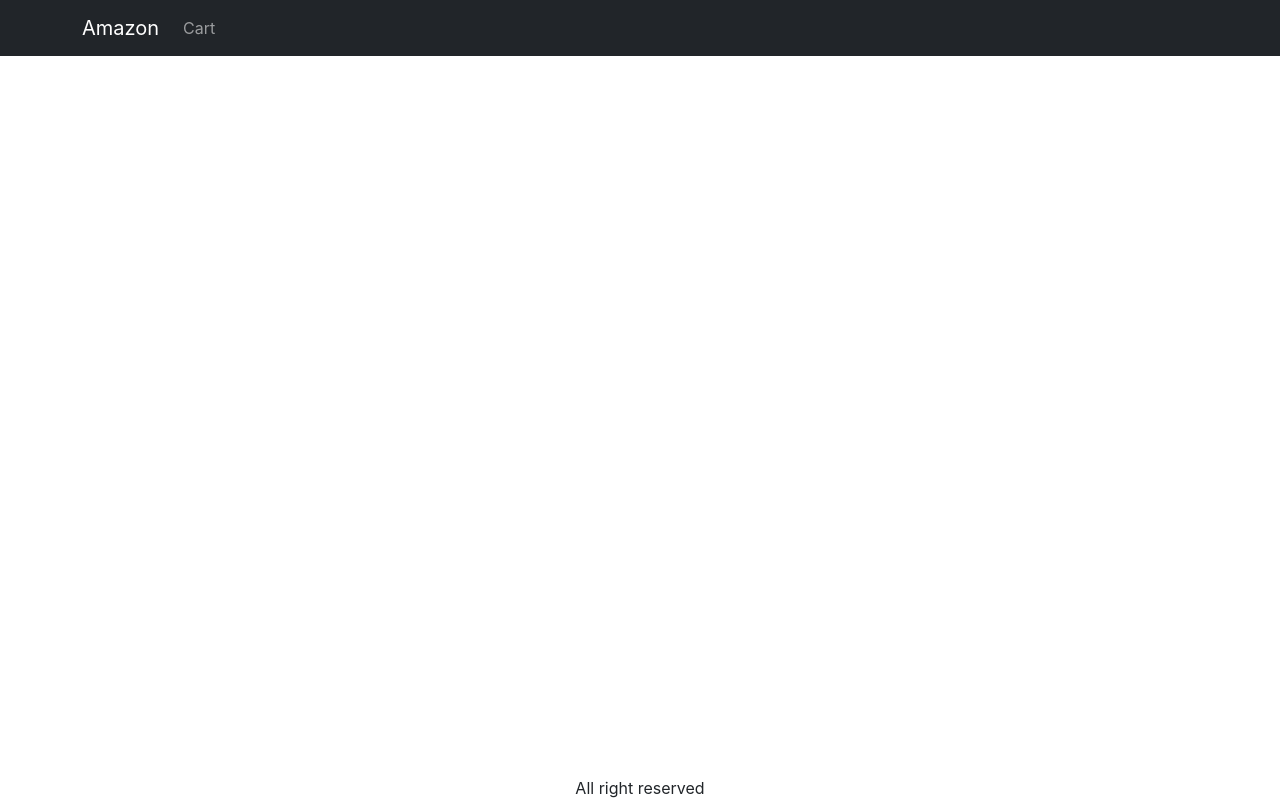
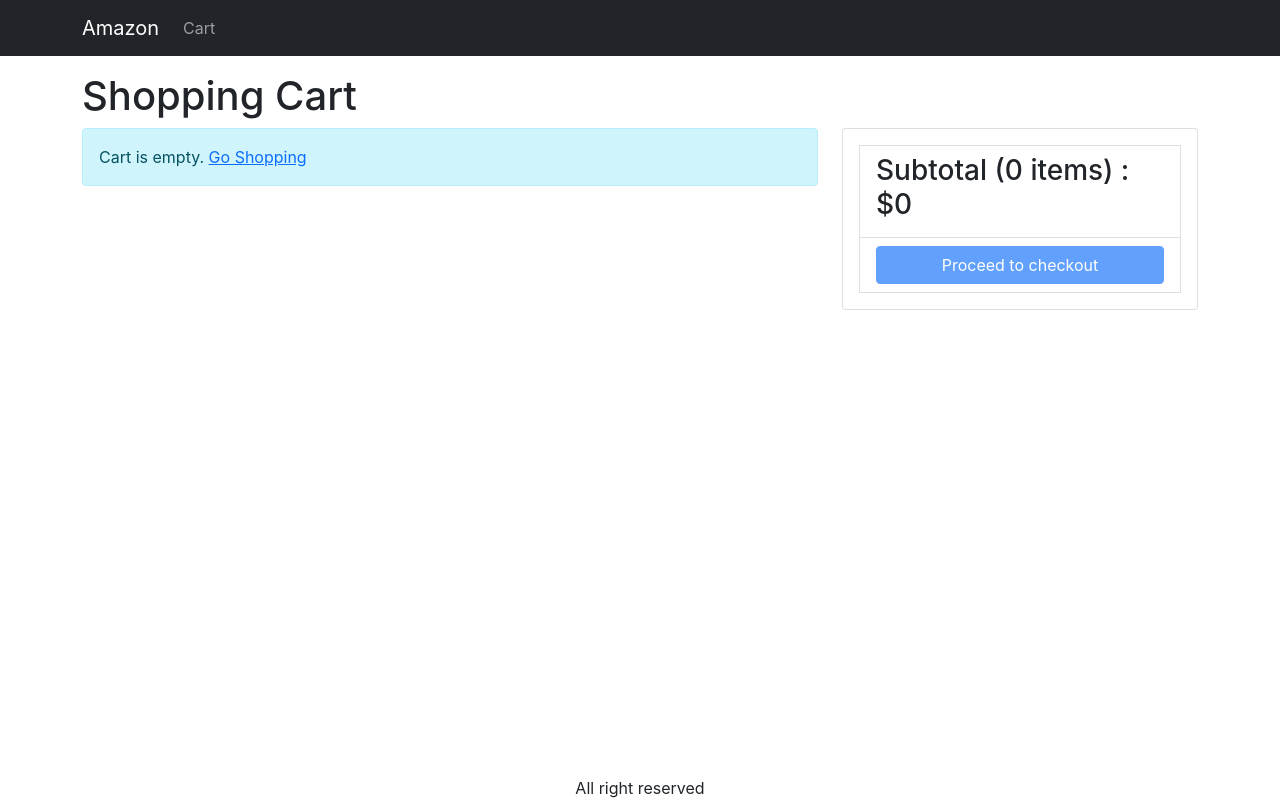
Before and after one commit to HackerDad2022/MernAmazonClone, a React (Create React App) app in the folder frontend/: page /cart in a window 1280 px wide. Built offline with nearby package versions, Linux system fonts and the light colour scheme.

Commit message:
16-Create-Cart-Screen

```diff
--- a/frontend/src/App.js
+++ b/frontend/src/App.js
@@ -8,6 +8,7 @@
 import { LinkContainer } from "react-router-bootstrap";
 import { useContext } from "react";
 import { Store } from "./Store";
+import CartScreen from "./screens/CartScreen";
 function App() {
   const { state } = useContext(Store);
   const { cart } = state;
@@ -37,6 +38,7 @@
           <Container className="mt-3">
             <Routes>
               <Route path="/product/:slug" element={<ProductScreen />} />
+              <Route path="/cart" element={<CartScreen />} />
               <Route path="/" element={<HomeScreen />} />
             </Routes>
           </Container>
--- a/frontend/src/index.css
+++ b/frontend/src/index.css
@@ -44,3 +44,7 @@
 .img-large {
   max-width: 100%;
 }
+
+.img-thumbnail {
+  height: 80px;
+}
--- /dev/null
+++ b/frontend/src/screens/CartScreen.js
@@ -0,0 +1,94 @@
+import { useContext } from "react";
+import { Store } from "../Store";
+import { Helmet } from "react-helmet-async";
+import Row from "react-bootstrap/Row";
+import Col from "react-bootstrap/Col";
+import MessageBox from "../components/Messagebox";
+import ListGroup from "react-bootstrap/ListGroup";
+import Button from "react-bootstrap/Button";
+import Card from "react-bootstrap/Card";
+import { Link } from "react-router-dom";
+
+export default function CartScreen() {
+  const { state, dispatch: ctxDispatch } = useContext(Store);
+  const {
+    cart: { cartItems },
+  } = state;
+
+  return (
+    <div>
+      <Helmet>
+        <title>Shopping Cart</title>
+      </Helmet>
+      <h1>Shopping Cart</h1>
+      <Row>
+        <Col md={8}>
+          {cartItems.length === 0 ? (
+            <MessageBox>
+              Cart is empty. <Link to="/">Go Shopping</Link>
+            </MessageBox>
+          ) : (
+            <ListGroup>
+              {cartItems.map((item) => (
+                <ListGroup.Item key={item._id}>
+                  <Row className="align-items-center">
+                    <Col md={4}>
+                      <img
+                        src={item.image}
+                        alt={item.name}
+                        className="img-fluid rounded img-thumbnail"
+                      ></img>{" "}
+                      <Link to={`/product/${item.slug}`}>{item.name}</Link>
+                    </Col>
+                    <Col md={3}>
+                      <Button variant="light" disabled={item.quantity === 1}>
+                        <i className="fas fa-minus-circle"></i>
+                      </Button>{" "}
+                      <span>{item.quantity}</span>{" "}
+                      <Button
+                        variant="light"
+                        disabled={item.quantity === item.countInStock}
+                      >
+                        <i className="fas fa-plus-circle"></i>
+                      </Button>
+                    </Col>
+                    <Col md={3}>${item.price}</Col>
+                    <Col md={2}>
+                      <Button variant="light">
+                        <i className="fas fa-trash"></i>
+                      </Button>
+                    </Col>
+                  </Row>
+                </ListGroup.Item>
+              ))}
+            </ListGroup>
+          )}
+        </Col>
+        <Col md={4}>
+          <Card>
+            <Card.Body>
+              <ListGroup.Item>
+                <h3>
+                  Subtotal ({cartItems.reduce((a, c) => a + c.quantity, 0)}{" "}
+                  items) : $
+                  {cartItems.reduce((a, c) => a + c.price * c.quantity, 0)}
+                </h3>
+              </ListGroup.Item>
+              <ListGroup.Item>
+                <div className="d-grid">
+                  <Button
+                    type="button"
+                    variant="primary"
+                    disabled={cartItems.length === 0}
+                  >
+                    Proceed to checkout
+                  </Button>
+                </div>
+              </ListGroup.Item>
+            </Card.Body>
+          </Card>
+        </Col>
+      </Row>
+    </div>
+  );
+}
--- a/frontend/src/screens/ProductScreen.js
+++ b/frontend/src/screens/ProductScreen.js
@@ -1,6 +1,7 @@
 import axios from "axios";
 import { useEffect, useReducer, useContext } from "react";
-import { useParams } from "react-router-dom";
+//import { useParams } from "react-router-dom";
+import { useNavigate, useParams } from "react-router-dom";
 import Row from "react-bootstrap/Row";
 import Col from "react-bootstrap/Col";
 import Card from "react-bootstrap/Card";
@@ -28,6 +29,7 @@
 };
 
 function ProductScreen() {
+  const navigate = useNavigate();
   const params = useParams();
   const { slug } = params;
 
@@ -65,6 +67,7 @@
       type: "CART_ADD_ITEM",
       payload: { ...product, quantity },
     });
+    navigate("/cart");
   };
 
   return loading ? (
```
Also changed, not shown: 1 other file (tests, documents, lock files or other folders).
